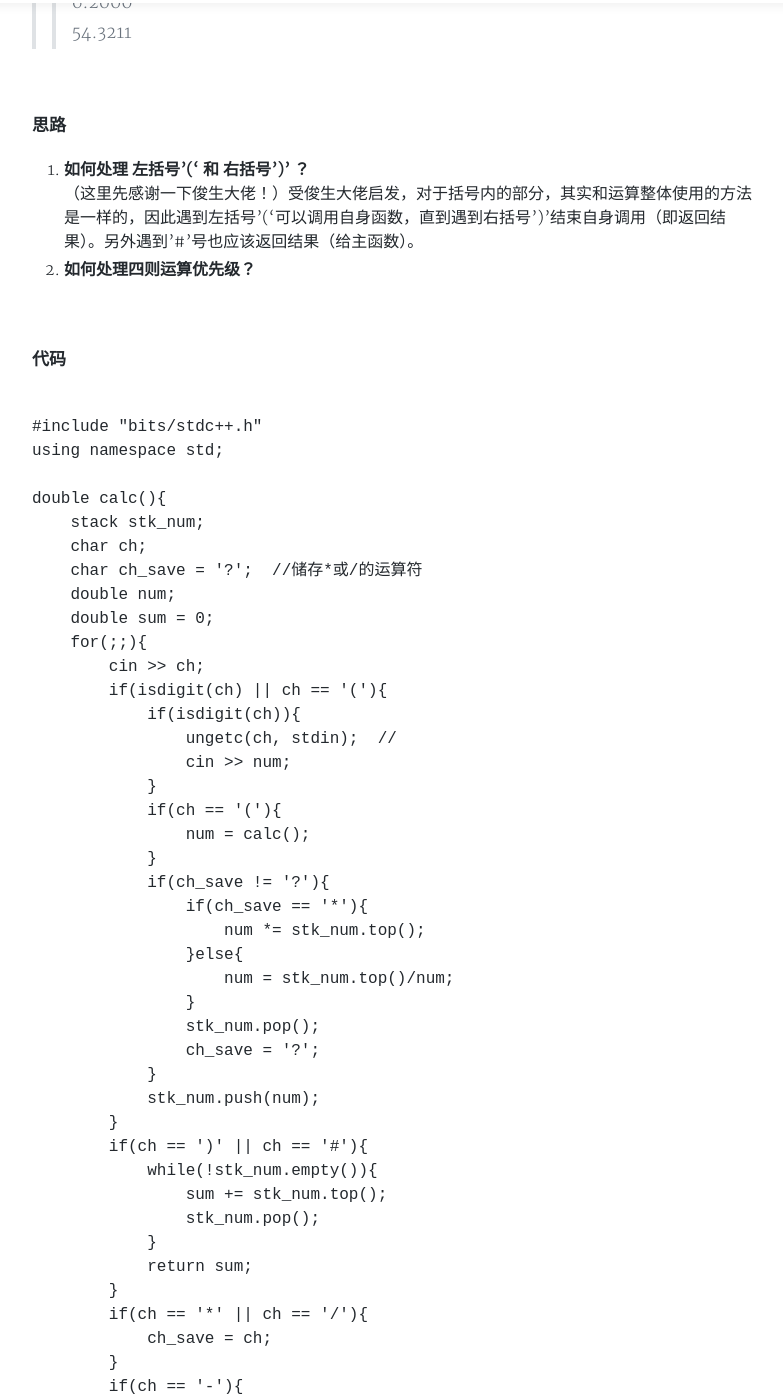
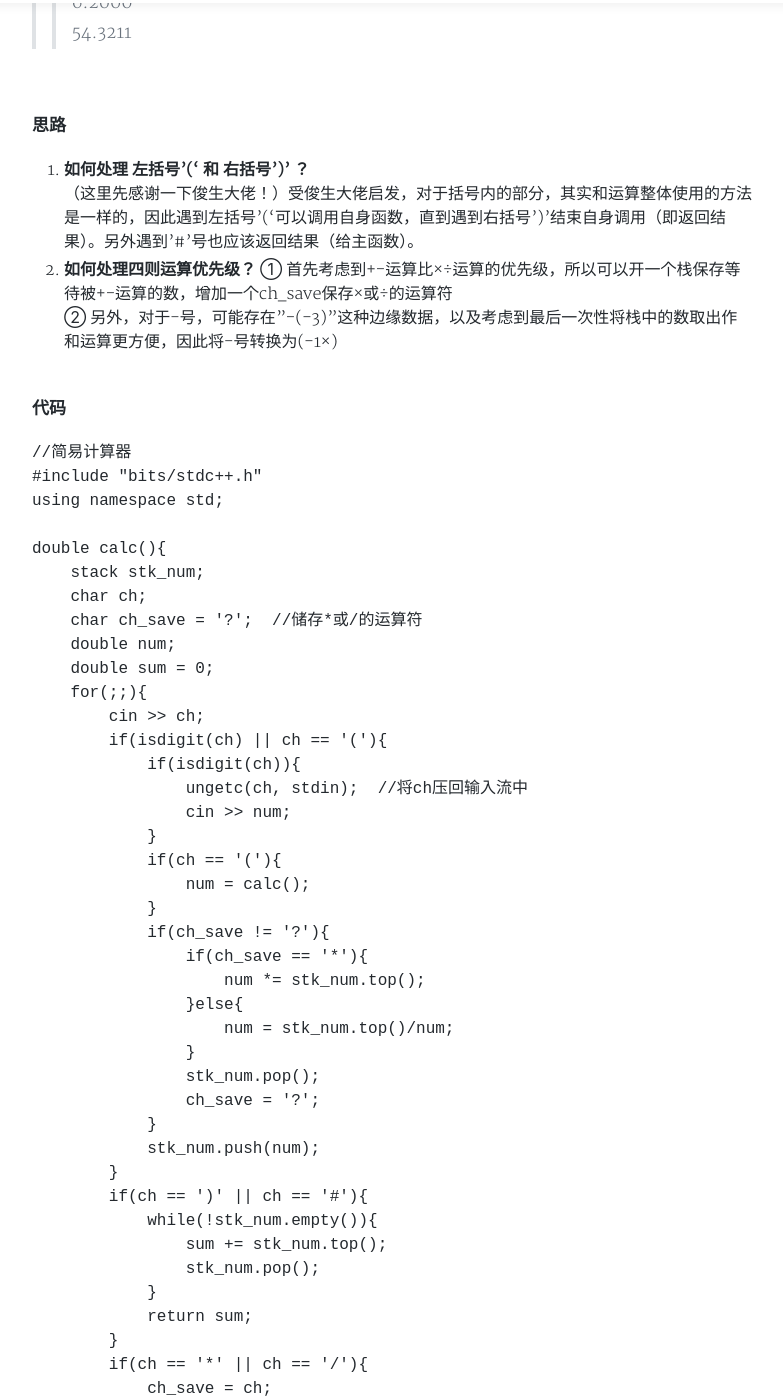
Before and after one commit to houzaj/houzaj.github.io, a Jekyll site: the page built from _posts/2017-11-10-Recursion.md, in a window 1280 px wide and 1400 px high, scrolled down 2094 px. Shown: the whole window, without its empty margins (248-1031 px from the left). Built offline with Jekyll 4.4.1, drawn with Linux system fonts in a browser that asks for light colours; nearby versions of some CDN libraries; comment, search, counter and statistics services are not loaded; a style sheet for code colours, icons or effects is not loaded; some of the changed text lies outside the part shown.

Commit message:
Update 2017-11-10-Recursion.md

```diff
--- a/_posts/2017-11-10-Recursion.md
+++ b/_posts/2017-11-10-Recursion.md
@@ -51,11 +51,12 @@ PPT下载： [https://mega.nz/#F!tXADUZjI](https://mega.nz/#F!tXADUZjI!Si0jjfq0R
 1. **如何处理 左括号'(' 和 右括号')' ？**
 （这里先感谢一下俊生大佬！）受俊生大佬启发，对于括号内的部分，其实和运算整体使用的方法是一样的，因此遇到左括号'('可以调用自身函数，直到遇到右括号')'结束自身调用（即返回结果）。另外遇到'#'号也应该返回结果（给主函数）。
 2. **如何处理四则运算优先级？**
-
+① 首先考虑到+-运算比×÷运算的优先级，所以可以开一个栈保存等待被+-运算的数，增加一个ch_save保存×或÷的运算符
+② 另外，对于-号，可能存在"-(-3)"这种边缘数据，以及考虑到最后一次性将栈中的数取出作和运算更方便，因此将-号转换为(-1×)
 <br>
 
 **代码**
-<pre class="line-numbers"><code class="language-cpp">
+<pre class="line-numbers"><code class="language-cpp">//简易计算器
 #include "bits/stdc++.h"
 using namespace std;
 
@@ -69,7 +70,7 @@ double calc(){
         cin >> ch;
         if(isdigit(ch) || ch == '('){
             if(isdigit(ch)){
-                ungetc(ch, stdin);  //
+                ungetc(ch, stdin);  //将ch压回输入流中
                 cin >> num;
             }
             if(ch == '('){
@@ -111,5 +112,4 @@ int main()
         cout << fixed << setprecision(4) << calc() << endl;
     }
     return 0;
-}
-</code></pre>
+}</code></pre>
```
